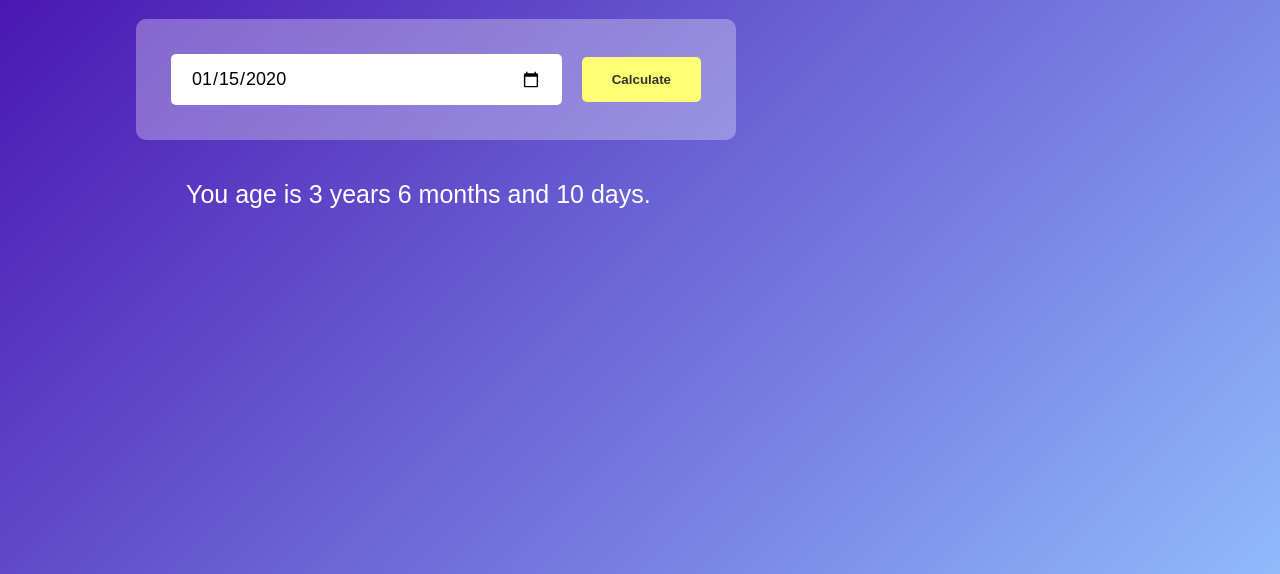
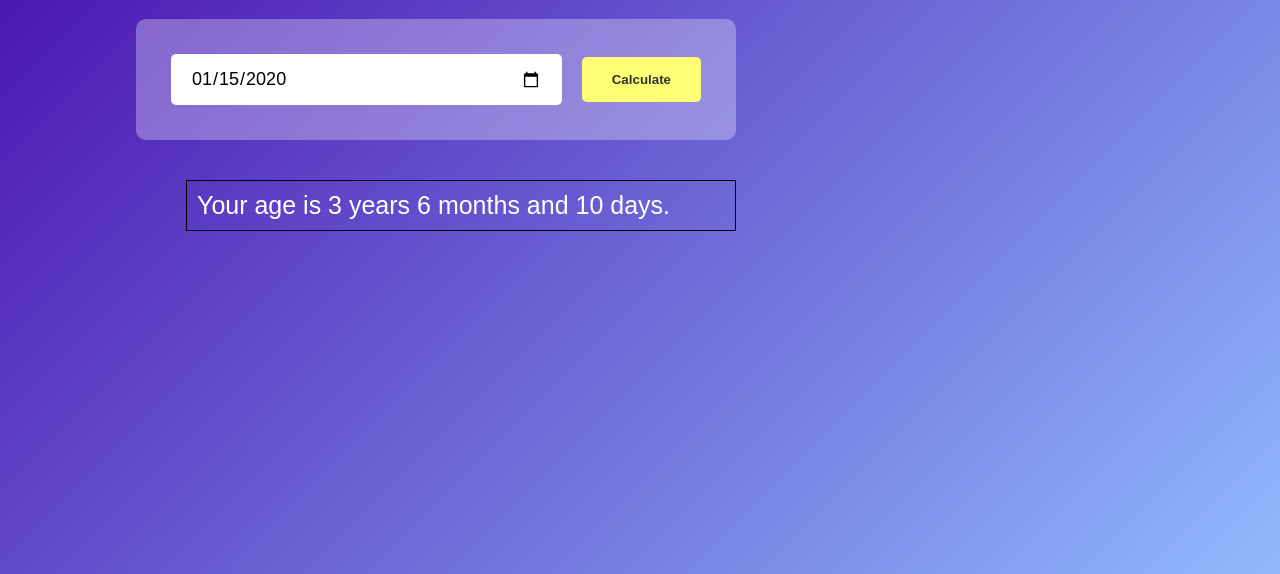
Before and after one commit to Ritesh20101998/Age_calculator, a plain HTML site: page index.html in a window 1280 px wide. Both pictures are taken after typing "2020-01-15" into the empty fields and a click on the button "Calculate". Shown: the part 226-800 px from the top of the page. Drawn offline with Linux system fonts and the light colour scheme.

Commit message:
age calc

```diff
--- a/script.js
+++ b/script.js
@@ -39,7 +39,9 @@ function cal_age(){
     }
     console.log(y3,m3,d3)
 
-    res.innerHTML = `You age is ${y3} years ${m3} months and ${d3} days.`
+
+
+    res.innerHTML = `Your age is ${y3} years ${m3} months and ${d3} days.`
 }
 
 function getDaysInMonth(year, month){
--- a/style.css
+++ b/style.css
@@ -65,4 +65,6 @@
 #result{
     font-size:25px;
     margin-left: 50px;
+    border:1px solid black;
+    padding: 10px;
 }
```
Also changed, not shown: Screenshot (907).png (added).
